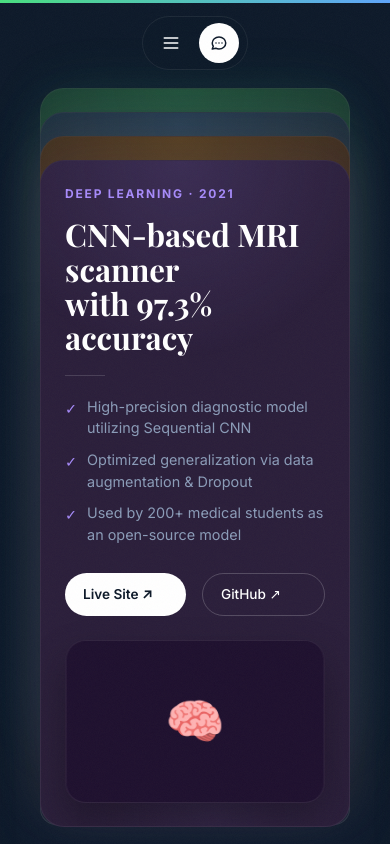
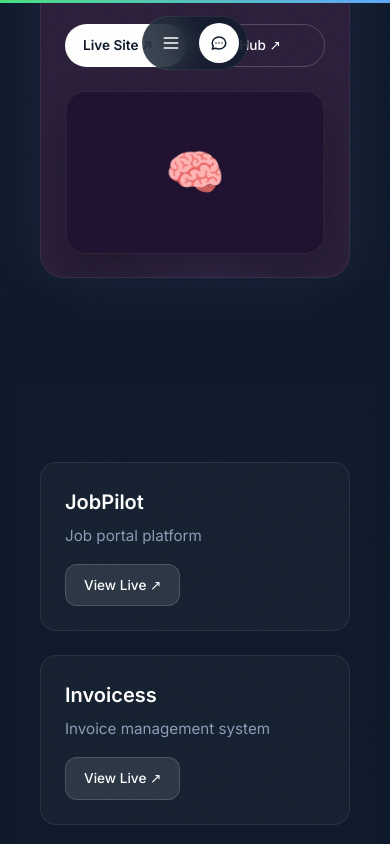
Before and after one commit to Gaarur/port-folio, a Next.js app: page / in a window 390 px wide. Both pictures are taken after a click on the button "View More Projects ↗". Shown: the part 5317-6161 px from the top of the page. Built offline with nearby package versions, Linux system fonts and the light colour scheme.

Commit message:
responsiveness fix

```diff
--- a/components/sections/ProjectsSection.tsx
+++ b/components/sections/ProjectsSection.tsx
@@ -172,8 +172,6 @@ function ProjectCard({ project: p, index: i }: { project: typeof projects[0], in
         opacity: { duration: 0.7, delay: i * 0.1 }
       }}
       style={{
-        position: "sticky",
-        top: `calc(88px + ${i * 24}px)`,
         background: p.bg,
         borderRadius: 24,
         padding: "clamp(24px, 5vw, 48px)",
@@ -188,8 +186,11 @@ function ProjectCard({ project: p, index: i }: { project: typeof projects[0], in
         zIndex: i,
         boxShadow: `0 0 60px 0 ${p.accentColor}18`,
         transformStyle: "preserve-3d",
-      }}
-      className="lg:grid lg:grid-cols-2 lg:gap-10"
+        // Pass the index as a CSS variable for the sticky top calculation in Tailwind
+        // @ts-ignore
+        "--index": i,
+      } as React.CSSProperties}
+      className="relative lg:sticky lg:top-[calc(88px+var(--index)*24px)] lg:grid lg:grid-cols-2 lg:gap-10"
     >
       {/* Background glow blob */}
       <div style={{
@@ -379,7 +380,8 @@ export default function ProjectsSection() {
                 initial={{ opacity: 0, y: 40 }}
                 animate={{ opacity: 1, y: 0 }}
                 transition={{ duration: 0.6 }}
-                className="grid grid-cols-1 md:grid-cols-2 lg:grid-cols-3 gap-6 relative z-[projects.length + 5] bg-[#0D1929] px-6 py-20 mt-20 -mx-6 shadow-[0_-40px_40px_#0D1929]"
+                className="grid grid-cols-1 md:grid-cols-2 lg:grid-cols-3 gap-6 relative bg-[#0D1929] px-6 py-20 mt-20 -mx-6 shadow-[0_-40px_40px_#0D1929]"
+                style={{ zIndex: projects.length + 5 }}
               >
                 {otherProjects.map((p, i) => (
                   <motion.div
```
